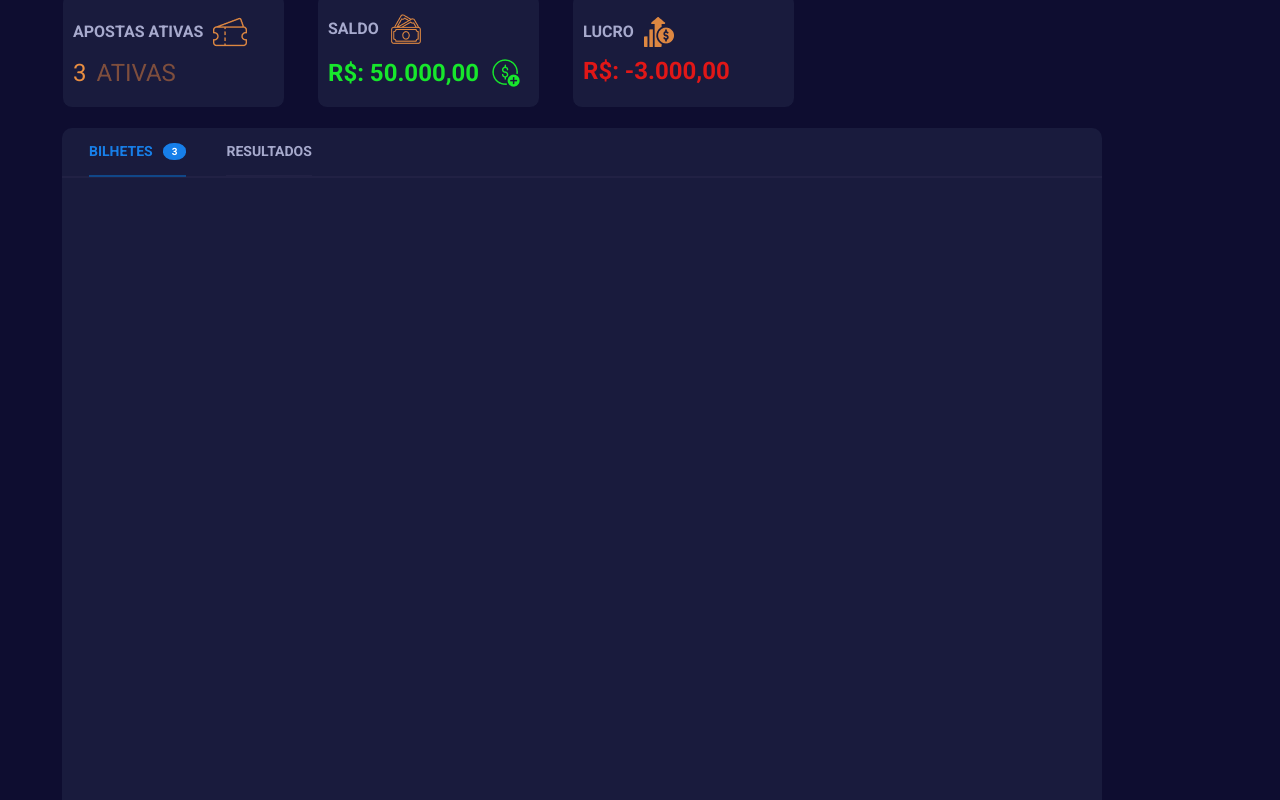
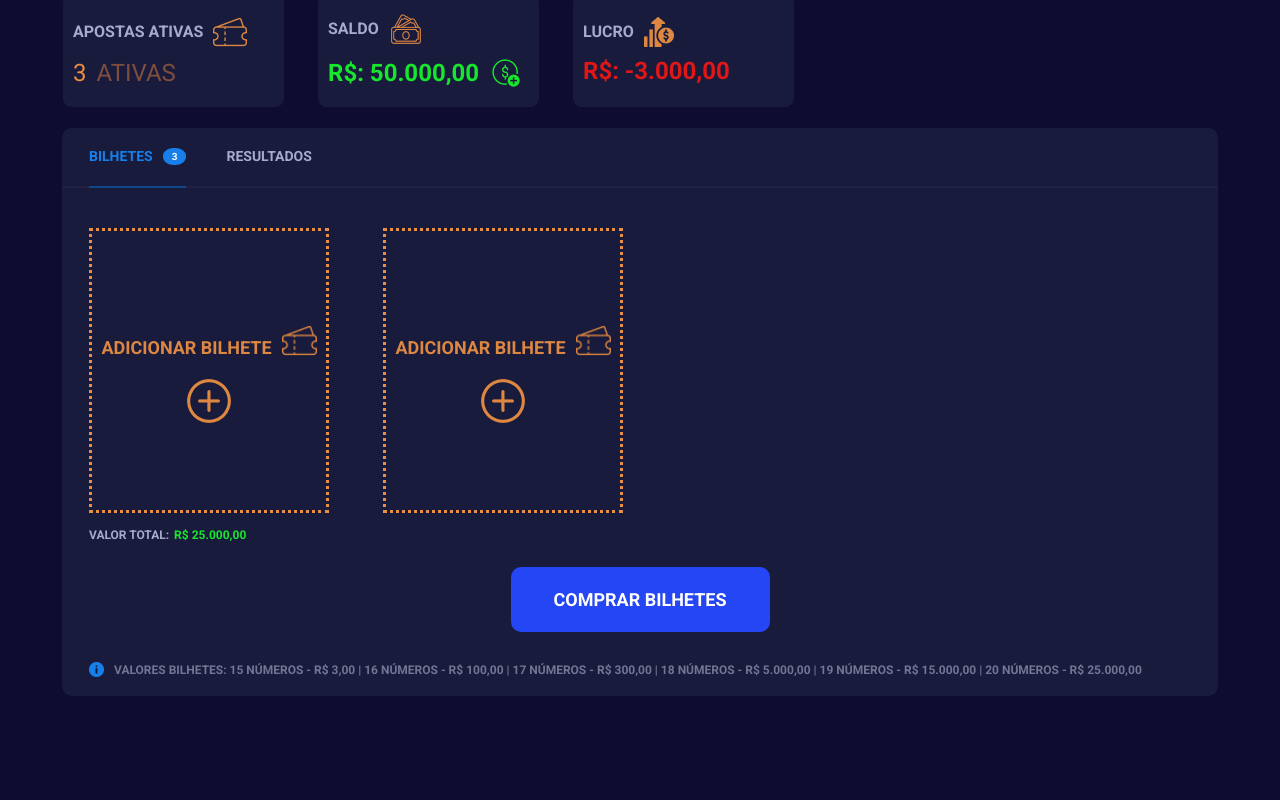
Before and after one commit to Gabrielja2/fiter-lotterry, a React (Vite) app: page /profile in a window 1280 px wide. Shown: the part 320-1120 px from the top of the page. Built offline with nearby package versions, Linux system fonts and the light colour scheme.

Commit message:
chore: creating profile tickets flow

```diff
--- /dev/null
+++ b/src/components/add.ticket/add.ticket.component.tsx
@@ -0,0 +1,15 @@
+import AddBtnIcon from '../../assets/botao-adicionar1.png';
+import TicketIcon from '../../assets/ticket1.png';
+import { StyledAddTicketContainer, StyledText } from './add.ticket.styled';
+
+export const AddTicketCard = () => {
+  return (
+    <StyledAddTicketContainer>
+      <StyledText>
+        ADICIONAR BILHETE
+        <img height={'35px'} width={'35px'} src={TicketIcon}></img>
+      </StyledText>
+      <img height={'50px'} width={'50px'} src={AddBtnIcon}></img>
+    </StyledAddTicketContainer>
+  );
+};
--- /dev/null
+++ b/src/components/add.ticket/add.ticket.styled.ts
@@ -0,0 +1,34 @@
+import styled from "styled-components";
+
+export const StyledAddTicketContainer = styled.div`
+    display: flex;
+    align-items: center;
+    justify-content: center;
+    flex-direction: column;
+    border: 3px #EA8E41 dotted;
+    width: 240px;
+    height: 285px;
+    gap: 10px;
+    margin-top: 30px;
+
+`
+
+export const StyledText = styled.p`
+    display: flex;
+    align-items: end;
+    color: #DD8741;
+    padding: 8px;
+    gap: 10px;
+    font-weight: bold;
+    font-size: 18px;
+`
+
+export const StyledBuyTicketsContainer = styled.div`
+    display: flex;
+    align-items: center;
+    justify-content: center;
+    flex-direction: column;
+    gap: 10px;
+    width: 259px;
+    height: 65px;
+`
--- /dev/null
+++ b/src/components/add.ticket/index.ts
@@ -0,0 +1 @@
+export * from "./add.ticket.component";
--- a/src/components/index.ts
+++ b/src/components/index.ts
@@ -11,3 +11,4 @@ export * from "./user.info";
 export * from "./profile.info.cards";
 export * from "./profile.info.card";
 export * from "./profile.tickets";
+export * from "./add.ticket";
--- a/src/components/profile.tickets/profile.tickets.component.tsx
+++ b/src/components/profile.tickets/profile.tickets.component.tsx
@@ -1,8 +1,20 @@
+import { AddTicketCard } from '../../components';
 import {
   StyledNav,
   StyledSection,
   StyledHeader,
+  StyledSpan,
+  StyledAddTicketContainer,
+  StyledBuyTicketsContainer,
+  StyledTicketsButton,
+  StyledFooterContainer,
+  StyledFooterText,
+  StyledTicketContainer,
+  StyledTotalContainer,
+  StyledTotal,
+  StyledTotalPrice,
 } from './profile.tickets.styled';
+import InfoIcon from '../../assets/info-button1.png';
 
 export const ProfileTickets = () => {
   return (
@@ -10,21 +22,33 @@ export const ProfileTickets = () => {
       <StyledHeader>
         <StyledNav border='2px solid #104788' color='#177FE9'>
           BILHETES
-          <span
-            style={{
-              color: '#ffffff',
-              backgroundColor: '#177FE9',
-              borderRadius: '45%',
-              padding: '3px 9px',
-              fontSize: '10px',
-              fontWeight: 'bold',
-            }}
-          >
-            3
-          </span>
+          <StyledSpan>3</StyledSpan>
         </StyledNav>
         <StyledNav color='#A7AACD'>RESULTADOS</StyledNav>
       </StyledHeader>
+      <StyledTicketContainer>
+        <StyledAddTicketContainer>
+          <AddTicketCard />
+        </StyledAddTicketContainer>
+        <StyledAddTicketContainer>
+          <AddTicketCard />
+        </StyledAddTicketContainer>
+      </StyledTicketContainer>
+      <StyledTotalContainer>
+        <StyledTotal>{'VALOR TOTAL: '}</StyledTotal>
+        <StyledTotalPrice>{'R$ 25.000,00'}</StyledTotalPrice>
+      </StyledTotalContainer>
+      <StyledBuyTicketsContainer>
+        <StyledTicketsButton>COMPRAR BILHETES</StyledTicketsButton>
+      </StyledBuyTicketsContainer>
+      <StyledFooterContainer>
+        <StyledFooterText>
+          <img height={'15px'} width={'15px'} src={InfoIcon}></img>
+          VALORES BILHETES: 15 NÚMEROS - R$ 3,00 | 16 NÚMEROS - R$ 100,00 | 17
+          NÚMEROS - R$ 300,00 | 18 NÚMEROS - R$ 5.000,00 | 19 NÚMEROS - R$
+          15.000,00 | 20 NÚMEROS - R$ 25.000,00
+        </StyledFooterText>
+      </StyledFooterContainer>
     </StyledSection>
   );
 };
--- a/src/components/profile.tickets/profile.tickets.styled.ts
+++ b/src/components/profile.tickets/profile.tickets.styled.ts
@@ -3,13 +3,13 @@ import styled from "styled-components";
 export const StyledSection = styled.section`
     display: flex;
     flex-direction: column;
-    align-items: start;
     background-color: #191B3D;
     border-radius: 10px;
-    height: 100vh;
-    width: 90%;
+    height: 568px;
+
     @media (max-width: 768px) {
         width: 100%;
+        height: 100%;
         align-items: center;
     }
 `
@@ -19,7 +19,7 @@ export const StyledHeader = styled.header`
     width: 100%;
     align-items: center;
     gap: 40px;
-    height: 50px;
+    height: 60px;
     padding: 20px 27px;
     border-bottom: 2px #212144 solid;
 `
@@ -31,9 +31,89 @@ export const StyledNav = styled.nav<{ color: string, border?: string }>`
     align-items: center;
     color: ${({ color }) => color};
     font-weight: bold;
-    padding: 24px 0px;
+    padding: 30px 0px;
     font-size: 14px;
     border-bottom: ${({ border }) => border || '2px #212144 solid'}; ;
 
+`
+
+export const StyledSpan = styled.span`
+    color: #ffffff;
+    background-color: #177FE9;
+    border-radius: 45%;
+    padding: 3px 9px;
+    font-size: 10px;
+    font-weight: bold;
+`
+
+export const StyledAddTicketContainer = styled.div`
+    display: flex;
+    align-items: start;
+    padding: 10px 27px;
+    justify-content: center;
+    flex-direction: column;
 
 `
+
+export const StyledBuyTicketsContainer = styled.div`
+    display: flex;
+    align-items: center;
+    flex-direction: column;
+    padding: 20px;
+`
+
+export const StyledTicketsButton = styled.button<{ width?: string, height?: string, background?: string, color?: string }>`
+    width: ${({ width }) => width || '259px'};
+    height: ${({ height }) => height || '65px'};
+    border: none;
+    border-radius: 10px;
+    background-color: ${({ background }) => background || '#2546F4'};
+    font-size: 18px;
+    color: ${({ color }) => color || '#ffffff'};
+    font-weight: bold;
+    cursor: pointer;
+`
+
+export const StyledFooterContainer = styled.div`
+    display: flex;
+    align-items: center;
+    padding: 10px 27px;
+`
+
+export const StyledFooterText = styled.p`
+    display: flex;
+    align-items: center;
+    gap: 10px;
+    color: #747495;
+    font-size: 12px;
+    font-weight: bold;
+
+    @media (max-width: 768px) {
+        font-size: 10px;
+    }
+`
+
+export const StyledTicketContainer = styled.div`
+    display: flex;
+    flex-wrap: wrap;
+    width: 100%;
+`
+
+export const StyledTotalContainer = styled.div`
+    display: flex;
+    gap: 5px;
+    align-items: center;
+    padding: 5px 27px;
+`
+
+export const StyledTotal = styled.p`
+    font-weight: bold;
+    font-size: 12px;
+    color: #A7AACD;
+`
+
+export const StyledTotalPrice = styled.p`
+    font-weight: bold;
+    font-size: 12px;
+    color: #17E72C;
+`
```
Also changed, not shown: src/assets/botao-adicionar1.png (added), src/assets/info-button1.png (added).
